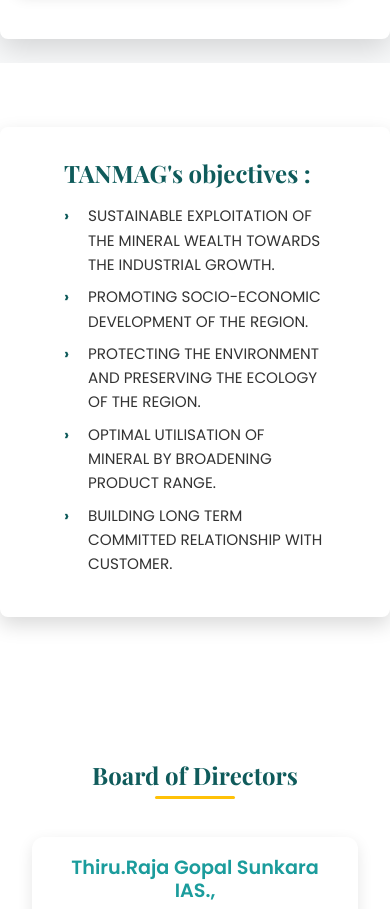
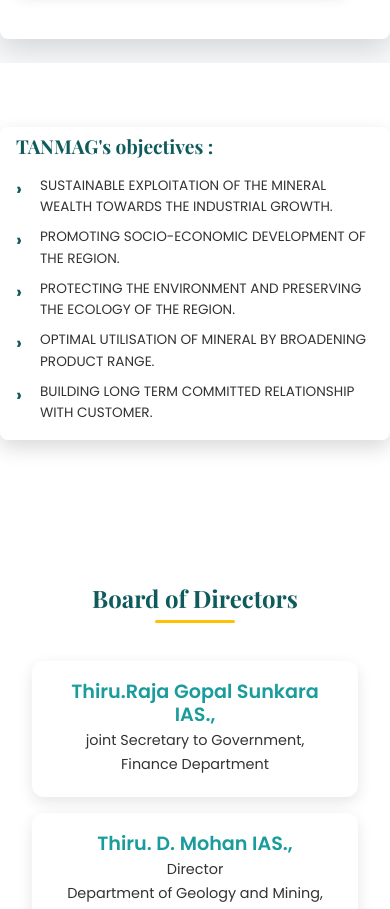
Before and after one commit to roshan-1904/tagmag-redesign, an Angular app: page /#/about in a window 390 px wide. Shown: the part 1820-2729 px from the top of the page. Built offline with nearby package versions, Linux system fonts and the light colour scheme; grey boxes are pictures that could not be loaded.

Commit message:
updated:   src/app/home/home.component.html

```diff
--- a/src/app/about/about.component.css
+++ b/src/app/about/about.component.css
@@ -1,4 +1,3 @@
-
 .about-hero {
   position: relative;
   width: 100%;
@@ -247,11 +246,48 @@
   .about-content h1 {
     font-size: 2.4rem;
   }
+  .objective-box {
+    padding: var(--spacing-lg) var(--spacing-xl); /* Reduce padding */
+    margin: var(--spacing-xl) auto;
+  }
 }
 
 @media (max-width: 768px) {
   .about-content h1 {
     font-size: 2rem;
+  }
+  .objective-box {
+    padding: var(--spacing-md) var(--spacing-lg); /* Further reduce padding */
+  }
+  .objective-box h2 {
+    font-size: 1.3rem;
+  }
+  .objective-box li {
+    font-size: 0.9rem;
+  }
+
+  .tanmag-fixed-background {
+    height: 250px;
+  }
+  .tanmag-fixed-background .tanmag-text {
+    font-size: 12vw;
+    letter-spacing: 3vw;
+  }
+  .board-section .section-title {
+    font-size: 1.8rem;
+  }
+  .board-cards {
+    grid-template-columns: repeat(auto-fit, minmax(200px, 1fr));
+    gap: var(--spacing-lg);
+  }
+  .board-card {
+    padding: var(--spacing-md);
+  }
+  .board-card h3 {
+    font-size: 1.2rem;
+  }
+  .board-card p {
+    font-size: 0.9rem;
   }
 }
 
@@ -308,13 +344,50 @@
   .about-content h1 {
     font-size: 2rem;
   }
+
+  .objective-box {
+    padding: var(--spacing-sm) var(--spacing-md); /* Even smaller padding */
+  }
+  .objective-box h2 {
+    font-size: 1.2rem;
+  }
+  .objective-box li {
+    font-size: 0.85rem;
+    padding-left: var(--spacing-lg); /* Adjust padding-left */
+  }
+  .objective-box li::before {
+    font-size: 1.1rem;
+  }
+
+  .tanmag-fixed-background {
+    height: 200px;
+  }
+  .tanmag-fixed-background .tanmag-text {
+    font-size: 14vw;
+    letter-spacing: 4vw;
+  }
+  .board-section .container {
+    padding: var(--spacing-md);
+  }
+  .board-section .section-title {
+    font-size: 1.5rem;
+    margin-bottom: var(--spacing-xl);
+  }
+  .board-cards {
+    grid-template-columns: 1fr; /* Single column on small screens */
+    gap: var(--spacing-md);
+  }
+  .board-card img {
+    width: 100px;
+    height: 100px;
+  }
 }
 
 
 
 .objective-box {
   max-width: 1050px;
-  height: 20%;
+  min-height: auto; /* Changed height to min-height for better responsiveness */
   margin: var(--spacing-xxl) auto;
   background: linear-gradient(145deg, var(--bg-section), rgba(var(--bg-section-rgb), 0.8));
   padding: var(--spacing-xl) var(--spacing-xxl);
@@ -563,6 +636,19 @@
 }
 
 @media (max-width: 768px) {
+  .about-content h1 {
+    font-size: 2rem;
+  }
+  .objective-box {
+    padding: var(--spacing-md) var(--spacing-lg); /* Further reduce padding */
+  }
+  .objective-box h2 {
+    font-size: 1.3rem;
+  }
+  .objective-box li {
+    font-size: 0.9rem;
+  }
+
   .tanmag-fixed-background {
     height: 250px;
   }
@@ -589,6 +675,72 @@
 }
 
 @media (max-width: 576px) {
+  .about-section {
+    padding: var(--spacing-lg) 0;
+  }
+
+  .container {
+    padding: var(--spacing-md);
+    border-radius: var(--border-radius-md);
+  }
+
+  .col-left h2 {
+    font-size: 1.8rem;
+  }
+
+  .col-left p {
+    font-size: 1rem;
+  }
+
+  .col-left ul li {
+    font-size: 0.95rem;
+    padding-left: var(--spacing-xl);
+  }
+
+  .col-left ul li::before {
+    font-size: 1.1rem;
+  }
+
+  .cta-button {
+    padding: var(--spacing-sm) var(--spacing-xl);
+    font-size: 0.9rem;
+  }
+
+  .col-right {
+    height: 300px;
+  }
+
+  .image-overlay h3 {
+    font-size: 1.5rem;
+  }
+
+  .image-overlay p {
+    font-size: 1rem;
+  }
+
+  .about-hero {
+    height: 40vh;
+    padding: var(--spacing-md);
+  }
+
+  .about-content h1 {
+    font-size: 2rem;
+  }
+
+  .objective-box {
+    padding: var(--spacing-sm) var(--spacing-md); /* Even smaller padding */
+  }
+  .objective-box h2 {
+    font-size: 1.2rem;
+  }
+  .objective-box li {
+    font-size: 0.85rem;
+    padding-left: var(--spacing-lg); /* Adjust padding-left */
+  }
+  .objective-box li::before {
+    font-size: 1.1rem;
+  }
+
   .tanmag-fixed-background {
     height: 200px;
   }
--- a/src/app/home/home.component.scss
+++ b/src/app/home/home.component.scss
@@ -331,6 +331,15 @@
   .content-box h1 span {
     font-size: 1rem;
   }
+
+  .objectives-container {
+      padding: 40px; /* Reduce padding for medium screens */
+      margin: 5% 5%; /* Adjust margin */
+  }
+  .objectives-list li {
+      font-size: 15px;
+      padding-left: 20px;
+  }
 }
 
 @media (max-width: 576px) {
@@ -374,6 +383,19 @@
   }
   .content-box h1 span {
     font-size: 0.9rem;
+  }
+
+  .objectives-container {
+      padding: 30px; /* Further reduce padding for small screens */
+      margin: 5% 2%; /* Adjust margin */
+  }
+  .objectives-list li {
+      font-size: 14px;
+      margin-bottom: 15px;
+      padding-left: 18px;
+  }
+  .objectives-list li::before {
+      font-size: 16px;
   }
 }
 
@@ -428,6 +450,18 @@
   .content-box p {
     font-size: 0.8rem;
     line-height: 1.5;
+  }
+
+  .objectives-container {
+      padding: 20px; /* Even smaller padding for very small screens */
+      margin: 5% 1%; /* Adjust margin */
+  }
+  .objectives-list li {
+      font-size: 13px;
+      padding-left: 15px;
+  }
+  .objectives-list li::before {
+      font-size: 14px;
   }
 }
 
```
